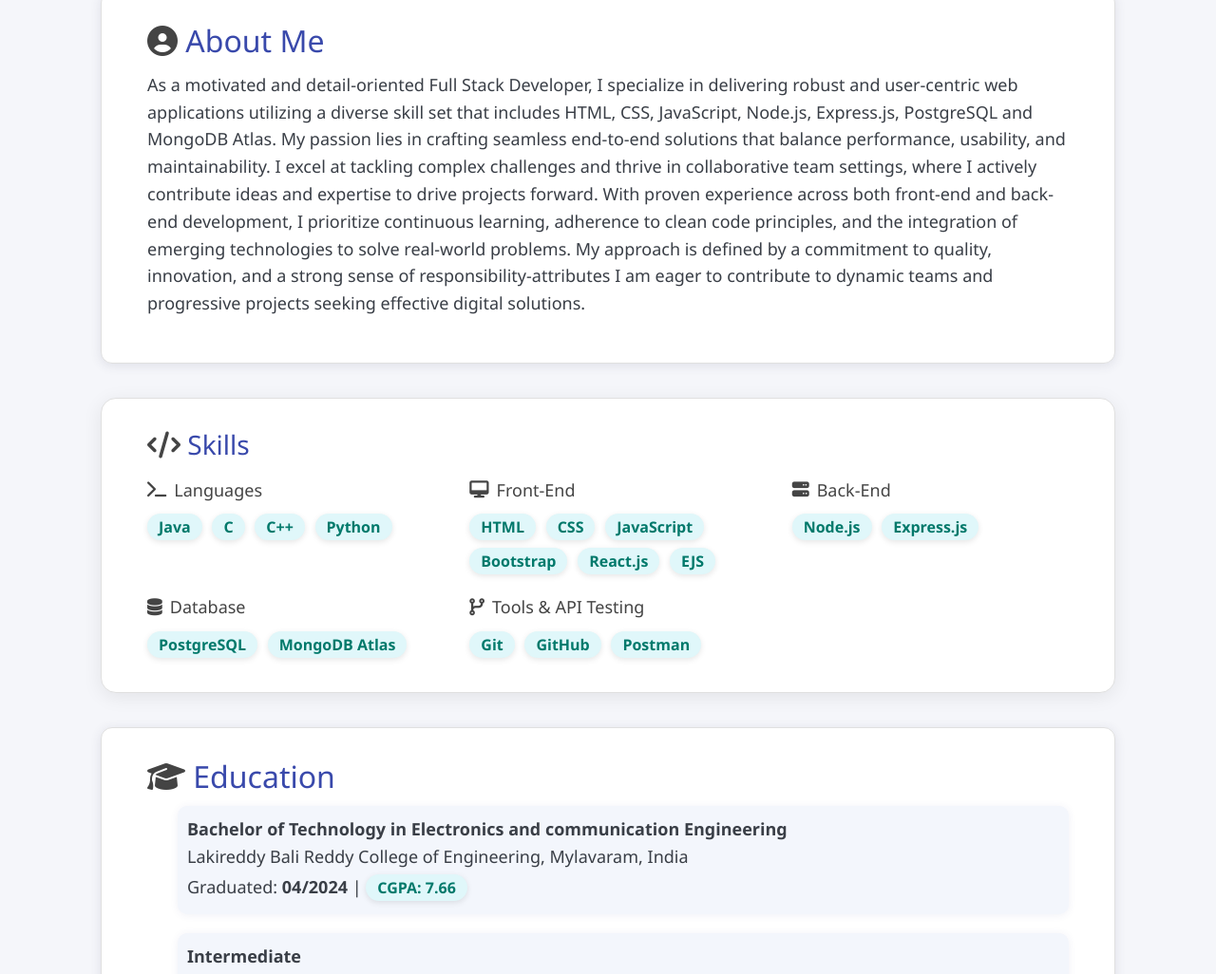
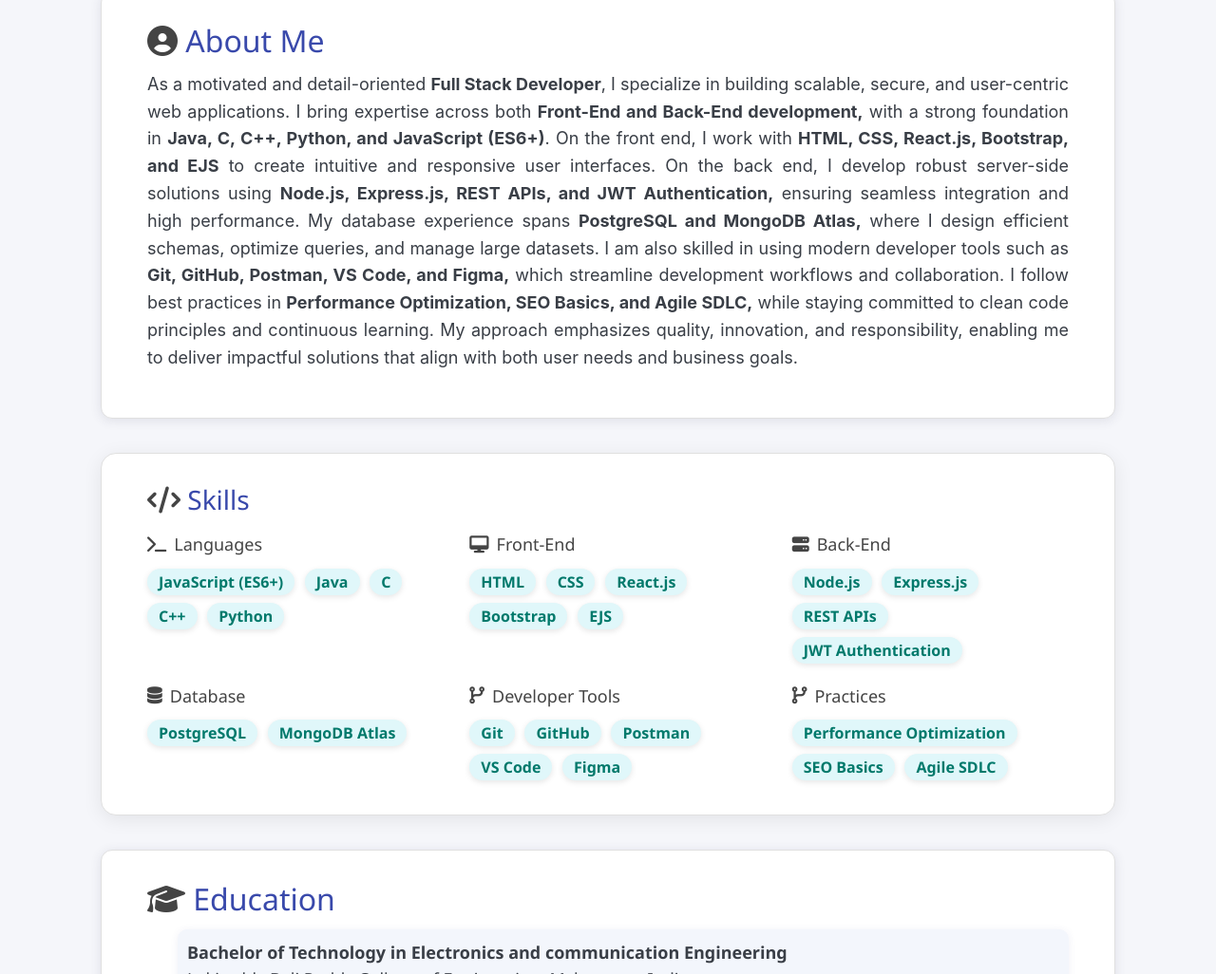
Before and after one commit to MALLIKHARJUNCHILUKURI-02/MALLIKHARJUNCHILUKURI-02, a plain HTML site: page index.html in a window 1280 px wide. Shown: the part 569-1595 px from the top of the page at 95% size. Drawn offline with nearby package versions, Linux system fonts and the light colour scheme.

Commit message:
Updated Skills, Aboutme

```diff
--- a/index.html
+++ b/index.html
@@ -72,59 +72,78 @@
         <section id="about">
             <h2> <i class="fas fa-user-circle"></i> About Me</h2>
             <p>
-                As a motivated and detail-oriented Full Stack Developer, I specialize in delivering robust and
-                user-centric web applications utilizing a diverse skill set that includes HTML, CSS, JavaScript,
-                Node.js, Express.js, PostgreSQL and MongoDB Atlas. My passion lies in crafting seamless end-to-end
-                solutions that
-                balance performance, usability, and maintainability.
+                As a motivated and detail-oriented <b>Full Stack Developer</b>, I specialize in building scalable, secure, and
+                user-centric web applications. I bring expertise across both <b>Front-End and Back-End development,</b> with a
+                strong foundation in <b>Java, C, C++, Python, and JavaScript (ES6+)</b>.
 
-                I excel at tackling complex challenges and thrive in collaborative team settings, where I actively
-                contribute ideas and expertise to drive projects forward. With proven experience across both front-end
-                and back-end development, I prioritize continuous learning, adherence to clean code principles, and the
-                integration of emerging technologies to solve real-world problems.
+                On the front end, I work with <b>HTML, CSS, React.js, Bootstrap, and EJS</b> to create intuitive and responsive
+                user interfaces. On the back end, I develop robust server-side solutions using <b>Node.js, Express.js, REST
+                APIs, and JWT Authentication,</b> ensuring seamless integration and high performance.
 
-                My approach is defined by a commitment to quality, innovation, and a strong sense of
-                responsibility-attributes I am eager to contribute to dynamic teams and progressive projects seeking
-                effective digital solutions.
+                My database experience spans <b>PostgreSQL and MongoDB Atlas,</b> where I design efficient schemas, optimize
+                queries, and manage large datasets. I am also skilled in using modern developer tools such as <b>Git,
+                GitHub, Postman, VS Code, and Figma,</b> which streamline development workflows and collaboration.
+
+                I follow best practices in <b>Performance Optimization, SEO Basics, and Agile SDLC,</b> while staying committed
+                to clean code principles and continuous learning. My approach emphasizes quality, innovation, and
+                responsibility, enabling me to deliver impactful solutions that align with both user needs and business
+                goals.
             </p>
         </section>
 
-        <section class="skills-section">
+        <section class="skills-section" id="skills">
             <h2><i class="fas fa-code"></i> Skills</h2>
             <div class="skills-grid">
+
                 <div class="skill-category">
                     <h3><i class="fas fa-terminal"></i> Languages</h3>
+                    <span class="badge">JavaScript (ES6+)</span>
                     <span class="badge">Java</span>
                     <span class="badge">C</span>
                     <span class="badge">C++</span>
                     <span class="badge">Python</span>
                 </div>
+
                 <div class="skill-category">
                     <h3><i class="fas fa-desktop"></i> Front-End</h3>
                     <span class="badge">HTML</span>
                     <span class="badge">CSS</span>
-                    <span class="badge">JavaScript</span>
+                    <span class="badge">React.js</span>
                     <span class="badge">Bootstrap</span>
-                    <span class="badge">React.js</span>
                     <span class="badge">EJS</span>
                 </div>
+
                 <div class="skill-category">
                     <h3><i class="fas fa-server"></i> Back-End</h3>
                     <span class="badge">Node.js</span>
                     <span class="badge">Express.js</span>
+                    <span class="badge">REST APIs</span>
+                    <span class="badge">JWT Authentication</span>
                 </div>
+
                 <div class="skill-category">
                     <h3><i class="fas fa-database"></i> Database</h3>
                     <span class="badge">PostgreSQL</span>
                     <span class="badge">MongoDB Atlas</span>
                 </div>
+
                 <div class="skill-category">
-                    <h3><i class="fas fa-code-branch"></i> Tools & API Testing</h3>
+                    <h3><i class="fas fa-code-branch"></i> Developer Tools</h3>
                     <span class="badge">Git</span>
                     <span class="badge">GitHub</span>
                     <span class="badge">Postman</span>
+                    <span class="badge">VS Code</span>
+                    <span class="badge">Figma</span>
+                </div>
+
+                <div class="skill-category">
+                    <h3><i class="fas fa-code-branch"></i> Practices</h3>
+                    <span class="badge">Performance Optimization</span>
+                    <span class="badge"> SEO Basics</span>
+                    <span class="badge">Agile SDLC</span>
                 </div>
             </div>
+
         </section>
 
 
--- a/style.css
+++ b/style.css
@@ -19,7 +19,10 @@ body {
   line-height: 1.6;
   font-size: 18px;
 }
-
+#about p{
+  font-family: 'Inter', sans-serif;
+  text-align: justify;
+}
 header {
   background: var(--primary);
   color: #fff;
```
Also changed, not shown: 1 other file.
